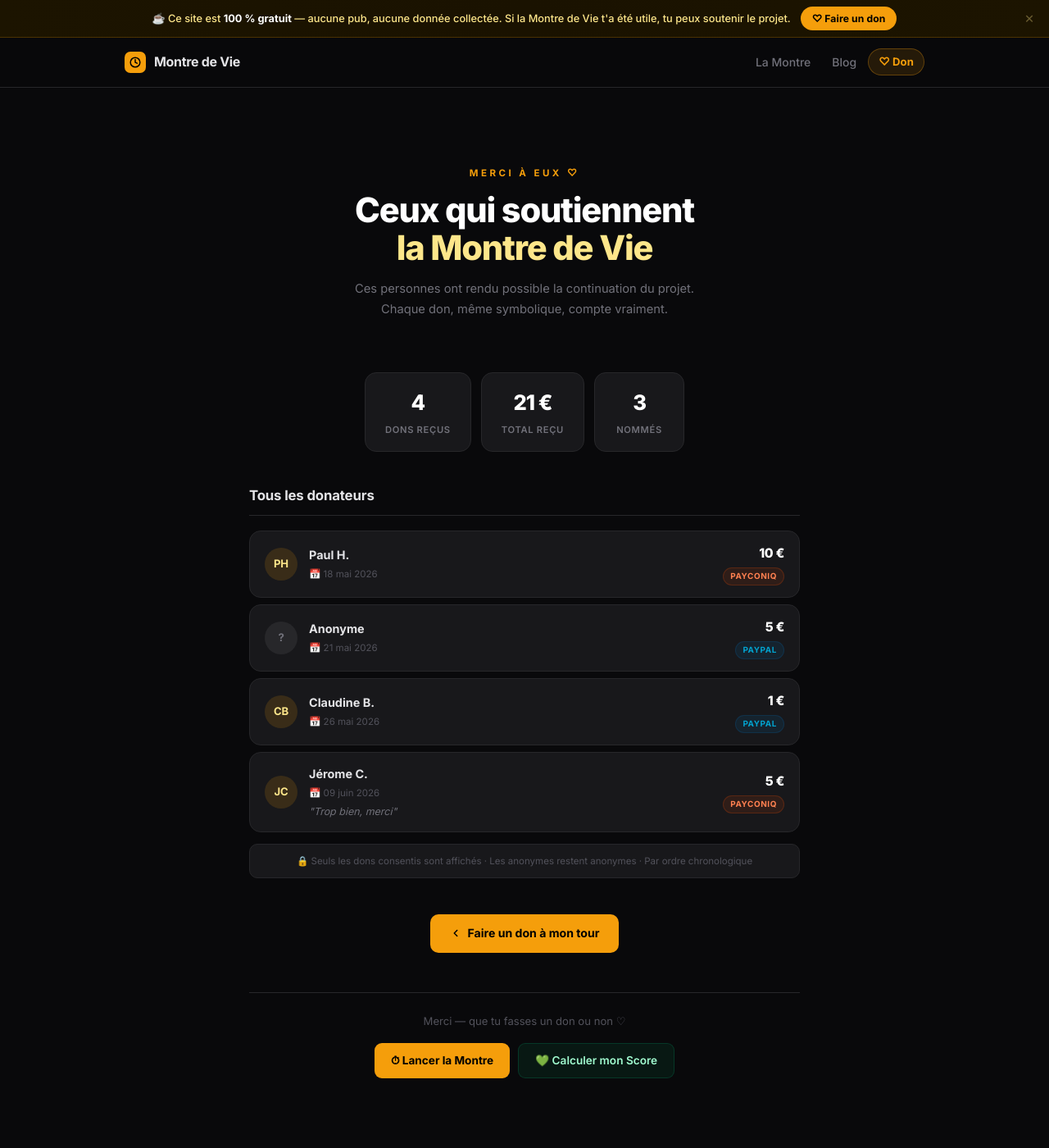
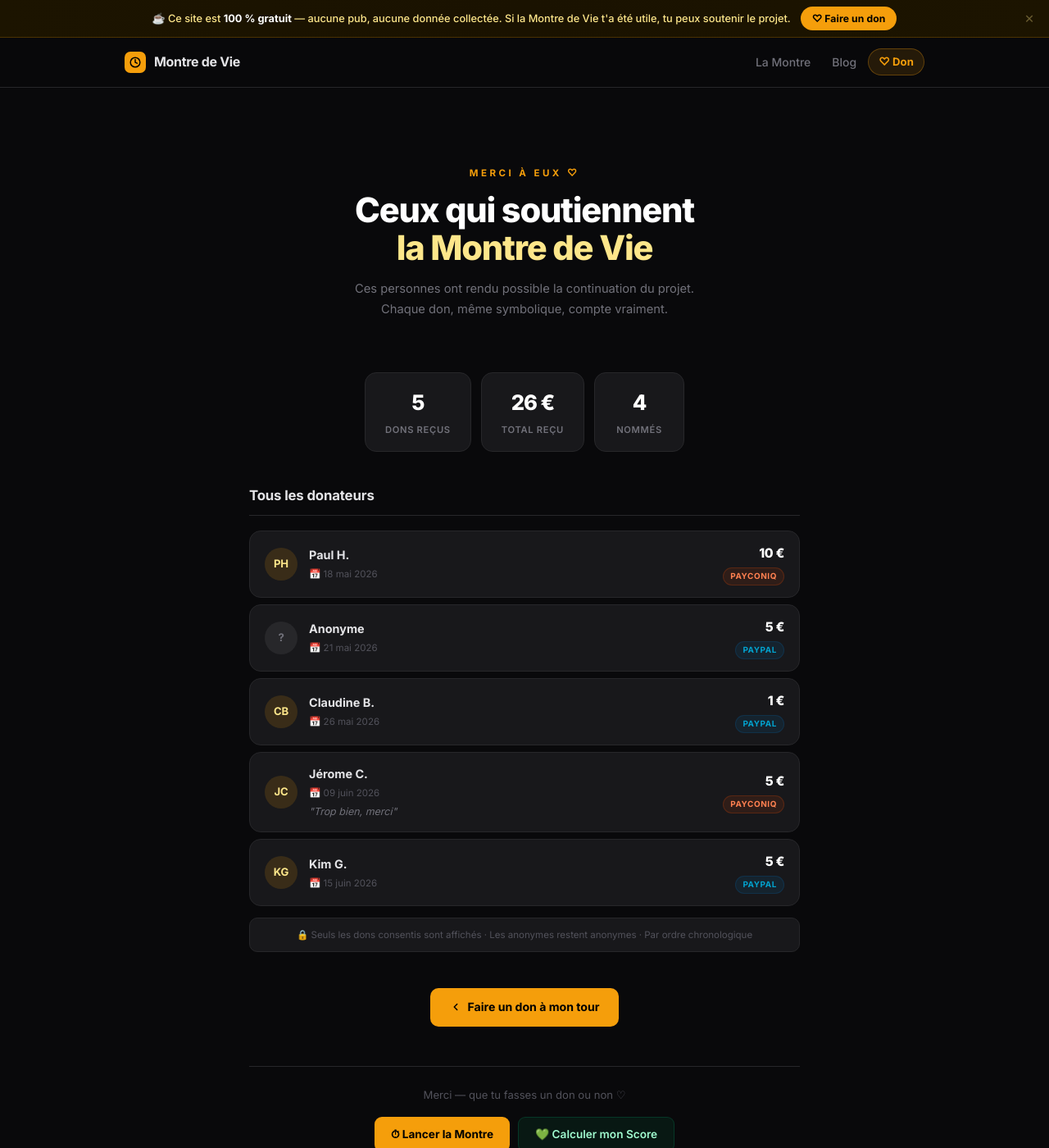
Before and after one commit to SebRunNature/memento-mori, a Jekyll site: the page built from don/donateurs.html, in a window 1280 px wide and 1400 px high. Shown: the whole window at 82% size. Built offline with Jekyll 4.4.1, drawn with Linux system fonts in a browser that asks for light colours.

Commit message:
Update donateurs.html

```diff
--- a/don/donateurs.html
+++ b/don/donateurs.html
@@ -104,32 +104,22 @@ canonical: "https://montre-de-vie.com/don/donateurs/"
 <!-- ↓ Mettre à jour ces chiffres quand tu ajoutes un don -->
 <div class="don-stats">
   <div class="don-stat">
-    <span class="don-stat-value">4</span>
+    <span class="don-stat-value">5</span>
     <span class="don-stat-label">Dons reçus</span>
   </div>
   <div class="don-stat">
-    <span class="don-stat-value">21 €</span>
+    <span class="don-stat-value">26 €</span>
     <span class="don-stat-label">Total reçu</span>
   </div>
   <div class="don-stat">
-    <span class="don-stat-value">3</span>
+    <span class="don-stat-value">4</span>
     <span class="don-stat-label">Nommés</span>
   </div>
 </div>
 
 
 <!-- ══ MUR DES DONATEURS ══════════════════════════════════════════
-     Pour ajouter un donateur après avoir reçu son don, copier-coller
-     un bloc .don-row depuis le TEMPLATE en bas de cette section et remplir :
-       • .don-avatar class   → "named" (initiales) ou "anon" (point d'interrogation)
-       • .don-avatar texte   → initiales ex: "PH", ou "?" si anonyme
-       • .don-name           → "Prénom N." ou "Anonyme"
-       • .don-date           → date du don, ex: "📅 10 juin 2026"
-       • .don-msg            → message optionnel du donateur (supprimer la ligne si vide)
-       • .don-amount         → montant ex: "10 €"
-       • .don-via class      → "paypal" ou "payconiq"
-       • .don-via texte      → "PayPal" ou "Payconiq"
-     ↑ Penser aussi à mettre à jour les chiffres dans .don-stats ci-dessus
+     Pour ajouter un donateur après avoir reçu son don
 ═════════════════════════════════════════════════════════════════ -->
 
 <h2 class="don-section-title">Tous les donateurs</h2>
@@ -201,8 +191,24 @@ canonical: "https://montre-de-vie.com/don/donateurs/"
     </div>
   </div>
 
+  <!-- ══ DONATEUR 5 — Kim G. · PayPal · 15 juin 2026 ══ -->
+  <div class="don-row">
+    <div class="don-avatar named">KG</div>
+    <div class="don-info">
+      <div class="don-name">Kim G.</div>
+      <div class="don-date">📅 15 juin 2026</div>
+    </div>
+    <div class="don-right">
+      <span class="don-amount">5 €</span>
+      <span class="don-via paypal">
+
+        PayPal
+      </span>
+    </div>
+  </div>
+
   <!-- ══════════════════════════════════════════════════════════════
-       TEMPLATE — copier ce bloc entier pour ajouter un donateur
+       TEMPLATE — copier ce bloc entier pour ajouter un donateur vérifié
   ═══════════════════════════════════════════════════════════════════
 
   <div class="don-row">
```
